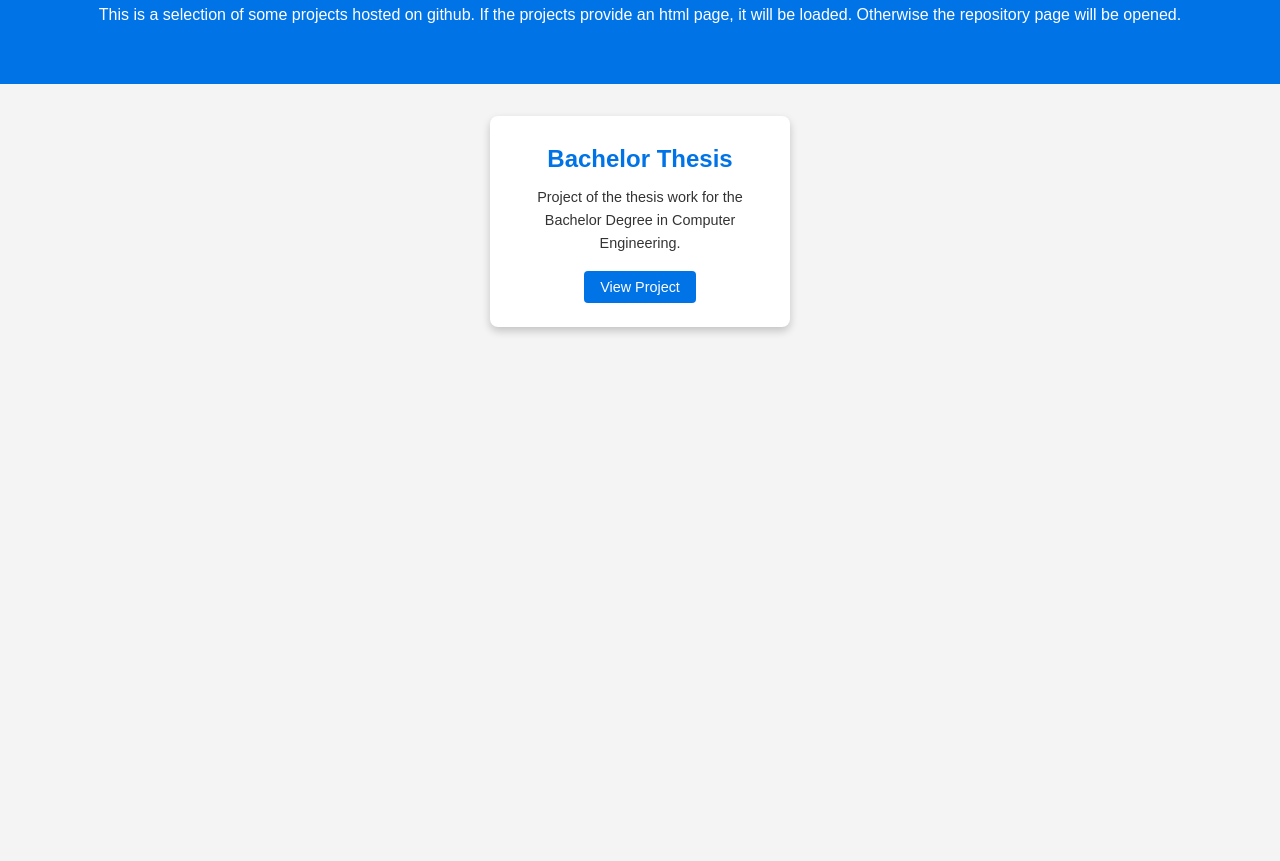
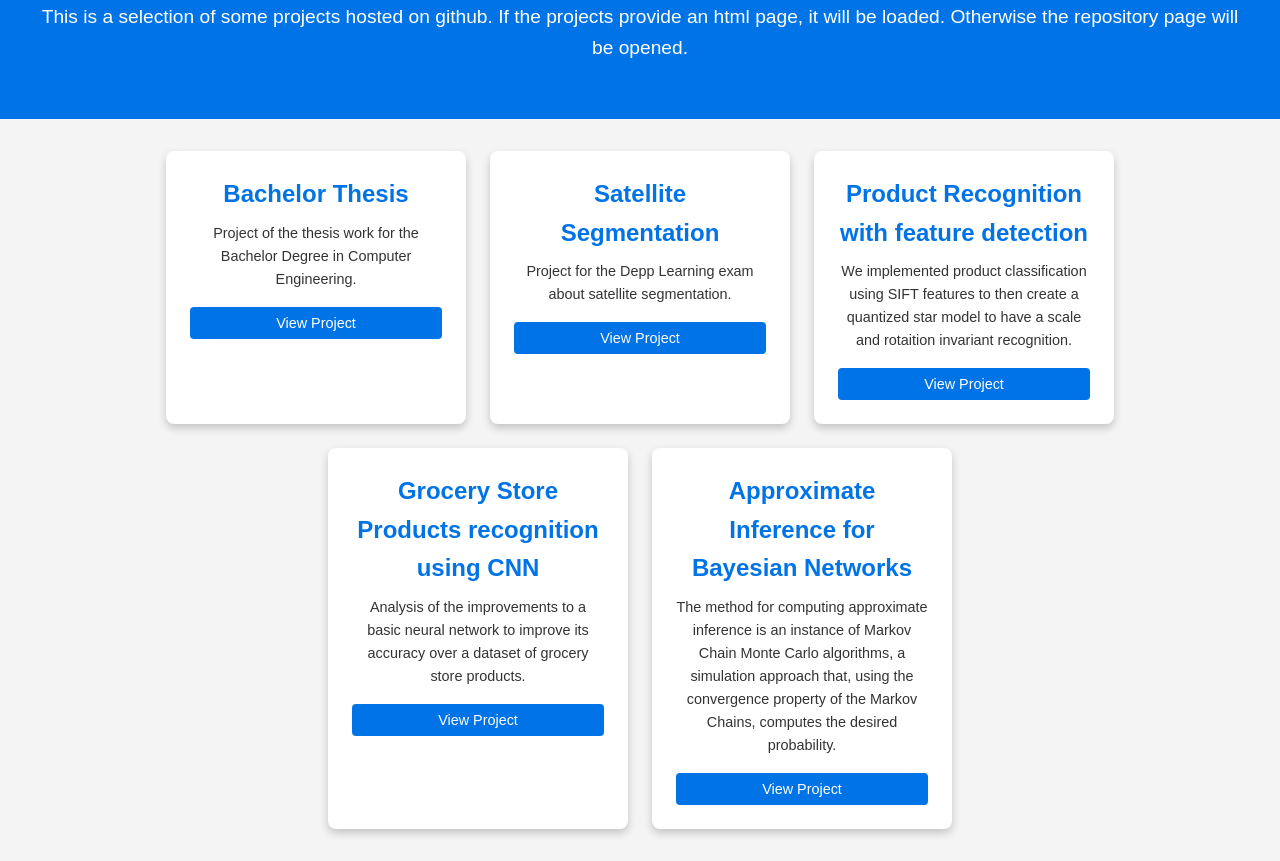
Before and after one commit to davidesonno/davidesonno.github.io, a plain HTML site: page index.html in a window 1280 px wide. Shown: the part 102-963 px from the top of the page. Before the commit the page ends 800 px from the top, so only its background shows below. Drawn offline with Linux system fonts and the light colour scheme.

Commit message:
added some projects

```diff
--- a/index.html
+++ b/index.html
@@ -1,5 +1,6 @@
 <!DOCTYPE html>
 <html lang="en">
+
 <head>
     <meta charset="UTF-8">
     <meta name="viewport" content="width=device-width, initial-scale=1.0">
@@ -8,28 +9,54 @@
     <link rel="stylesheet" href="style/homepage.css">
     <script src="scripts/main.js"></script>
 </head>
+
 <body>
     <header>
-        <h1>Davide Sonno Github Projects</h1>
-        <p>This is a selection of some projects hosted on github. If the projects provide an html page, it will be loaded. Otherwise the repository page will be opened.</p>
+        <h1><a href="https://github.com/davidesonno" target="_blank">Davide Sonno GitHub</a> Projects</h1>
+        <p>This is a selection of some projects hosted on github. If the projects provide an html page, it will be
+            loaded. Otherwise the repository page will be opened.</p>
     </header>
 
     <section class="project-gallery">
         <div class="project-card">
             <h2>Bachelor Thesis</h2>
             <p>Project of the thesis work for the Bachelor Degree in Computer Engineering.</p>
-            <button onclick="loadHTML('projects/thesis/index.html')" class="project-button">View Project</button>
-        </div>
-        <!-- <div class="project-card">
-            <h2>Project 2</h2>
-            <p>A brief description of Project 2, highlighting key features and technologies used.</p>
-            <button href="#" class="project-button">Learn More</button>
+            <button onclick="loadHTML('projects/thesis/index.html')" class="project-button"></button>
         </div>
         <div class="project-card">
-            <h2>Project 3</h2>
-            <p>A brief description of Project 3, highlighting key features and technologies used.</p>
-            <button href="#" class="project-button">Learn More</button>
-        </div> -->
+            <h2>Satellite Segmentation</h2>
+            <p>Project for the Depp Learning exam about satellite segmentation.</p>
+            <button
+                onclick="loadJupyter('https://github.com/davidesonno/DeepLearningExamProject/blob/main/Sonno_Davide_Satellite_Segmentation.ipynb');"
+                class="project-button"></button>
+        </div>
+        <div class="project-card">
+            <span>
+                <h2>Product Recognition with feature detection</h2>
+                <p>We implemented product classification using SIFT features to then create a quantized star model to
+                    have a scale and rotaition invariant recognition.</p>
+            </span>
+            <button
+                onclick="loadJupyter('https://github.com/davidesonno/IPCV-assignments/blob/main/part_one/assigment1.ipynb')"
+                class="project-button"></button>
+        </div>
+        <div class="project-card">
+            <h2>Grocery Store Products recognition using CNN</h2>
+            <p>Analysis of the improvements to a basic neural network to improve its accuracy over a dataset of grocery
+                store products.</p>
+            <button
+                onclick="loadJupyter('https://github.com/davidesonno/IPCV-assignments/blob/main/part_two/assignment2.ipynb')"
+                class="project-button"></button>
+        </div>
+        <div class="project-card">
+            <h2>Approximate Inference for Bayesian Networks</h2>
+            <p>The method for computing approximate inference is an instance of Markov Chain Monte Carlo algorithms, a
+                simulation approach that, using the convergence property of the Markov Chains, computes the desired
+                probability.</p>
+            <button
+                onclick="loadJupyter('https://github.com/davidesonno/Gibbs-Sampling/blob/main/Documentation/Gibbs%20Sampling%20for%20Bayesian%20Networks.ipynb')"
+                class="project-button"></button>
+        </div>
     </section>
 </body>
 
--- a/scripts/main.js
+++ b/scripts/main.js
@@ -9,5 +9,22 @@
 // });
 
 function loadHTML(indexLink) {
-    window.location.href = 'wrapper.html?project=' + indexLink;
+    loadFile(indexLink, 'html');
 }
+
+function loadJupyter(notebookLink) {
+    const regex = /github\.com\/([^\/]+)\/([^\/]+)\/(?:blob\/([^\/]+)\/)?([^?#]+)/;
+    const match = notebookLink.match(regex);
+    if (match) {
+        const username = match[1];
+        const repository = match[2];
+        const branch = match[3];
+        const file = match[4];
+        const notebookHost = 'https://nbviewer.org/github/' + username + '/' + repository + '/blob/' + branch + '/' + file;
+        loadFile(notebookHost, 'jupyter');
+    }
+}
+
+function loadFile(file, filetype) {
+    window.location.href = 'wrapper.html?' + filetype + '=' + file;
+}
--- a/style/homepage.css
+++ b/style/homepage.css
@@ -18,13 +18,18 @@ header {
     color: #fff;
 }
 
+header a {
+    color: #fff;
+
+}
+
 h1 {
     font-size: 2.5rem;
     margin-bottom: 0.5rem;
 }
 
 p {
-    font-size: 1rem;
+    font-size: 1.2rem;
     margin-bottom: 1.5rem;
 }
 
@@ -37,6 +42,9 @@ p {
 }
 
 .project-card {
+    display: flex;
+    flex-direction: column;
+    align-content: space-between;
     background-color: #fff;
     padding: 1.5rem;
     width: 300px;
@@ -56,7 +64,14 @@ p {
     margin-bottom: 1rem;
 }
 
+
+
+.project-button::before {
+    content: 'View Project';
+}
+
 .project-button {
+    content: 'View Project';
     display: inline-block;
     padding: 0.5rem 1rem;
     font-size: 0.9rem;
--- a/style/wrapper.css
+++ b/style/wrapper.css
@@ -15,7 +15,7 @@ header.link{
 }
 
 .rendered-iframe{
-    width: 100vw;
+    width: 99vw;
     height: 97vh;
     border: none;
 }
```
Also changed, not shown: scripts/wrapper.js (+17 -9 lines), wrapper.html (+1 -0 lines).
